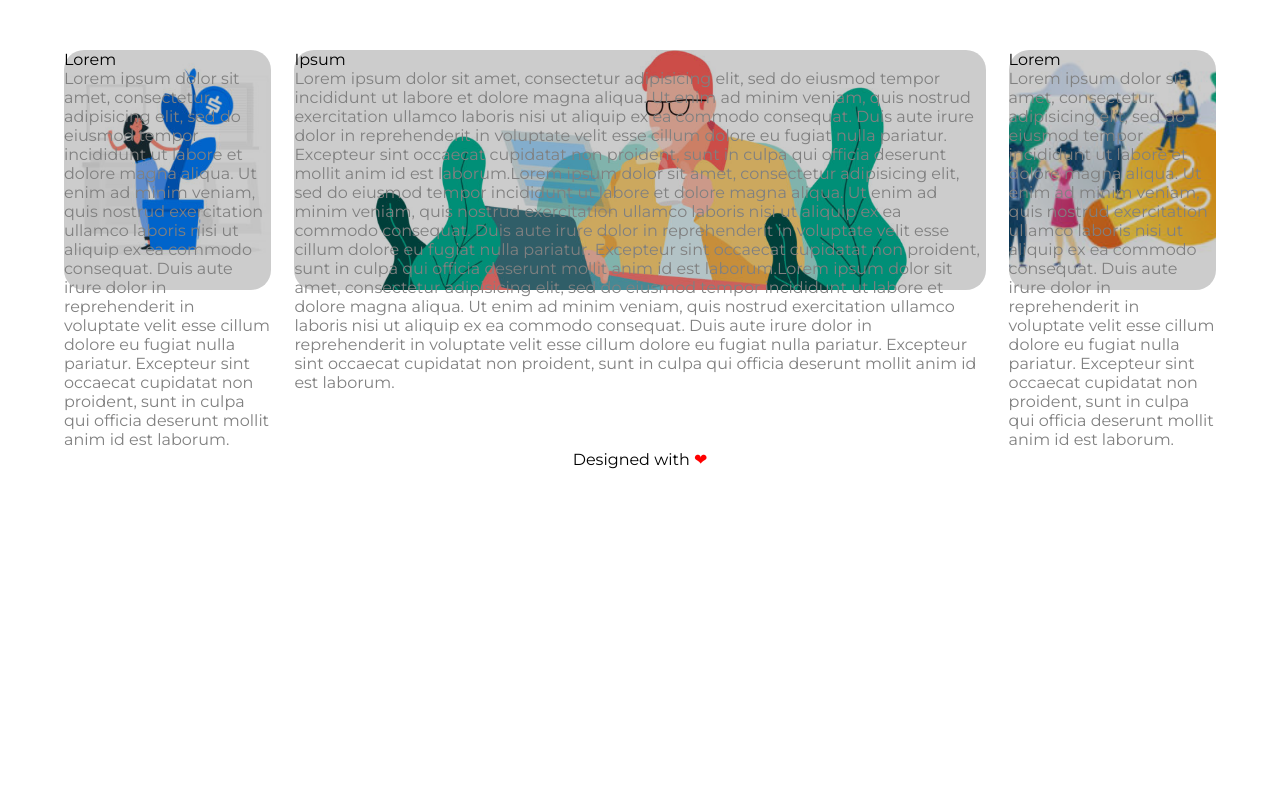
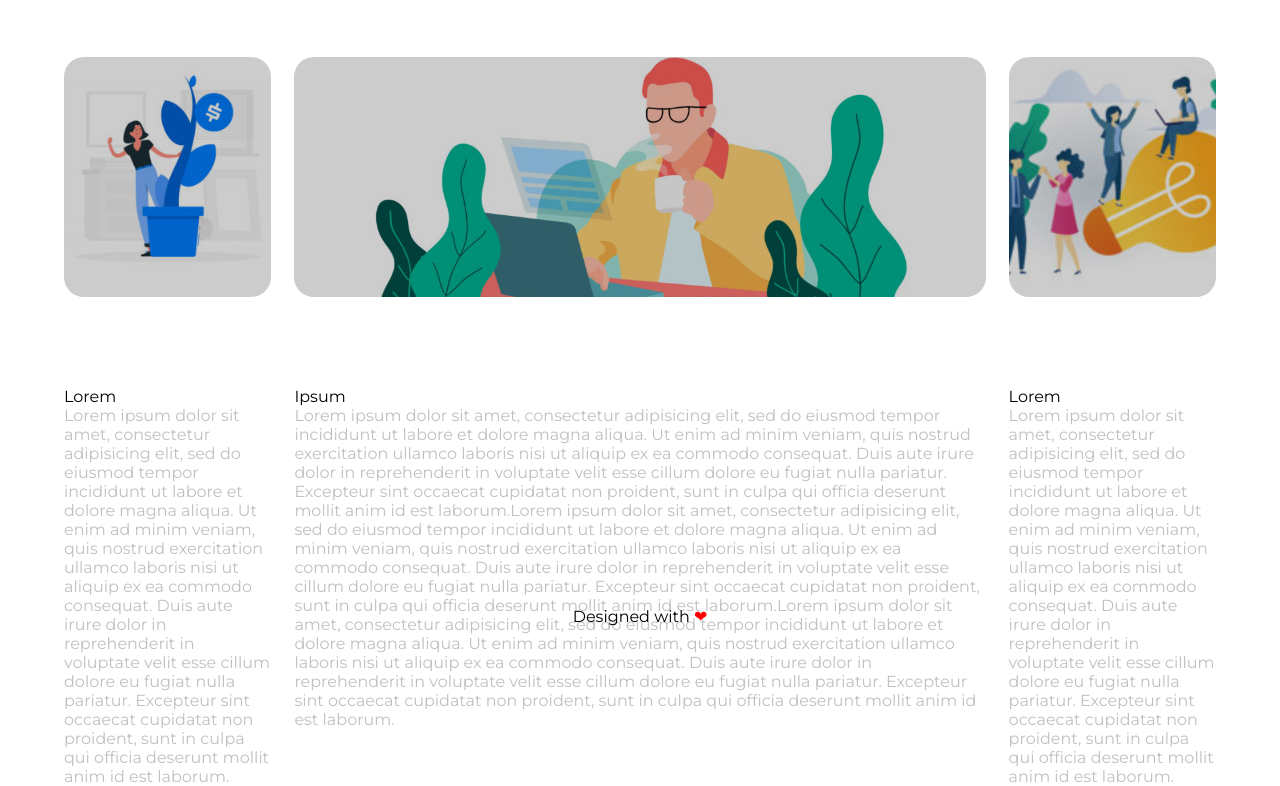
Before and after one commit to Giovanni-Bernardi/htmlcss-wp, a plain HTML site: page index.html in a window 1280 px wide. Shown: the part 730-1516 px from the top of the page. Before the commit the page ends 1280 px from the top, so only its background shows below. Drawn offline with Linux system fonts and the light colour scheme.

Commit message:
img-text fix

```diff
--- a/css/style.css
+++ b/css/style.css
@@ -28,14 +28,15 @@ body{
 /* header */
 header{
   height: 150px;
+  margin: 30px 0;
   /* debug */
   /* background-color: lightpink; */
-  margin: 30px 0;
 }
 
 #site-logo{
 width: auto;
 height: 70px;
+margin-bottom: 20px;
 }
 
 #mainnav li a{
@@ -64,11 +65,11 @@ img{
 .jumbotron{
   position: relative;
   height: 50vh;
-  /* background-color: yellow; */
   background-image: url("../img/banner.jpg");
   background-position: center;
   background-size: auto;
   border-radius: 20px;
+  /* background-color: yellow; */
 }
 
 .textjumbo{
@@ -100,14 +101,14 @@ section{
 
 .topblock{
   /* background-color: lightblue; */
-  height: 110px;
+  /* height: 110px; */
   padding: 30px 0;
 }
 
 .sideblock{
   float: left;
   width: 18%;
-  height: 400px;
+  /* height: 400px; */
   border-radius: 20px;
   /* debug */
   /* background-color: lightblue; */
@@ -117,7 +118,7 @@ section{
   float: left;
   width: 60%;
   margin: 0 2%;
-  height: 600px;
+  /* height: 600px; */
   background-image: url("../img/banner-2.jpg");
   background-size: cover;
   background-repeat: no-repeat;
@@ -129,13 +130,16 @@ section{
 }
 
 .img-title{
-  margin-bottom: 50px;
   color: black;
+  font-weight: 400;
+  margin-bottom: 10px;
+
 }
 
 .img-text{
   vertical-align: bottom;
-  color: grey;
+  color: #c0c0c0;
+  padding-top: 330px;
 }
 
 .img-hoverlay{
@@ -165,11 +169,13 @@ section{
 
 /* footer */
 footer{
+  height: 70px;
+  padding-top: 150px;
+  margin-top: 30px;
+  margin-bottom: 30px;
+  text-align: center;
   /* debug */
   /* background-color: violet; */
-  height: 70px;
-  margin: 30px 0;
-  text-align: center;
 }
 
 #heart{
```
Also changed, not shown: index.html (+0 -2 lines).
